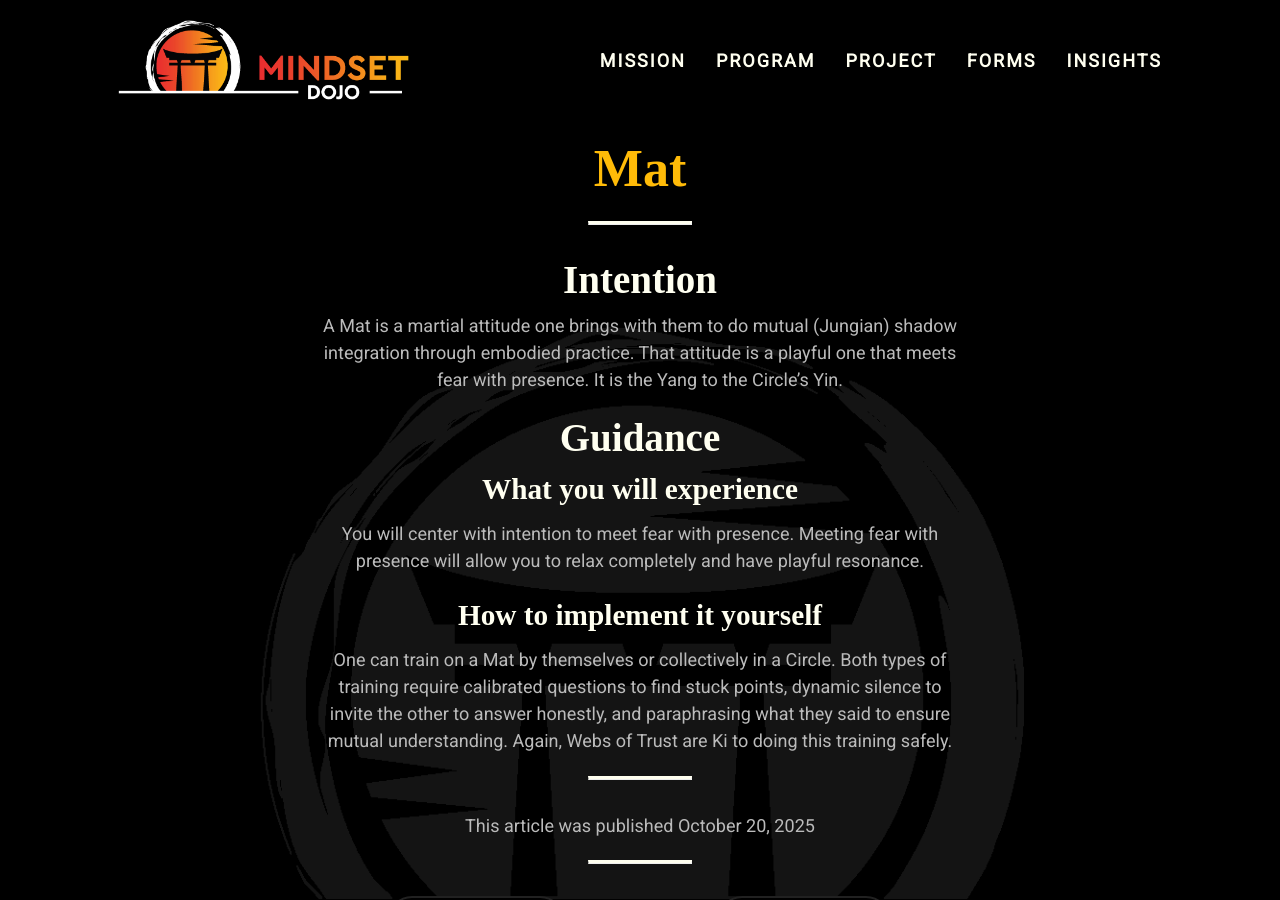
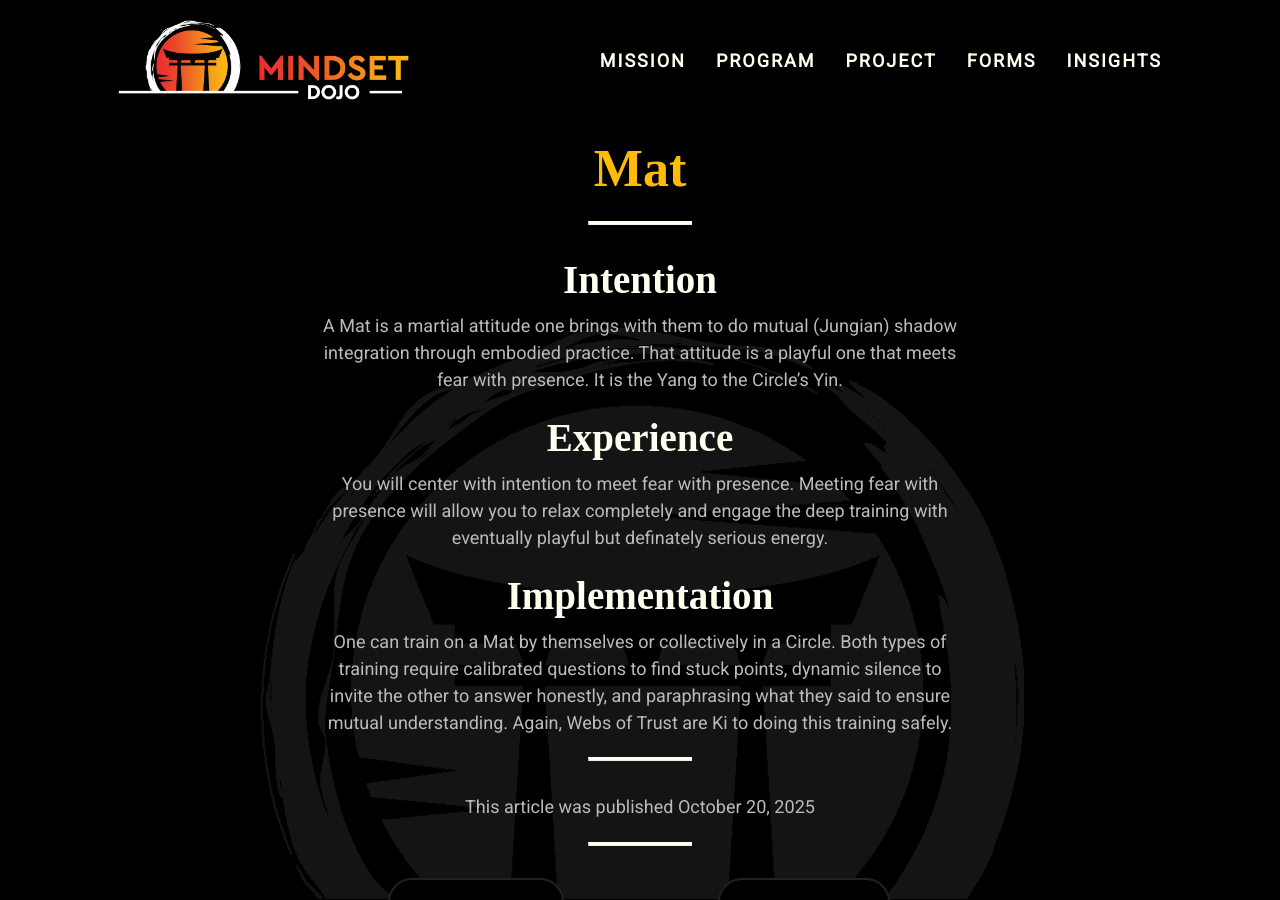
Before and after one commit to mindset-dojo/mindset-dojo.github.io, a Jekyll site: the page built from _forms/2025-10-20-mat.md, in a window 1280 px wide and 900 px high. Built offline with Jekyll 4.4.1, drawn with Linux system fonts in a browser that asks for light colours; some web fonts are replaced.

Commit message:
refactor(mat): language.

```diff
--- a/_forms/2025-10-20-mat.md
+++ b/_forms/2025-10-20-mat.md
@@ -18,12 +18,10 @@ excerpt: "A Mat is a martial attitude one brings with them to do mutual (Jungian
 
 A Mat is a martial attitude one brings with them to do mutual (Jungian) shadow integration through embodied practice. That attitude is a playful one that meets fear with presence. It is the Yang to the Circle's Yin.
 
-## Guidance
+## Experience
 
-### What you will experience
+You will center with intention to meet fear with presence. Meeting fear with presence will allow you to relax completely and engage the deep training with eventually playful but definately serious energy.
 
-You will center with intention to meet fear with presence. Meeting fear with presence will allow you to relax completely and have playful resonance.
-
-### How to implement it yourself
+## Implementation
 
 One can train on a Mat by themselves or collectively in a Circle. Both types of training require calibrated questions to find stuck points, dynamic silence to invite the other to answer honestly, and paraphrasing what they said to ensure mutual understanding. Again, Webs of Trust are Ki to doing this training safely.
```
